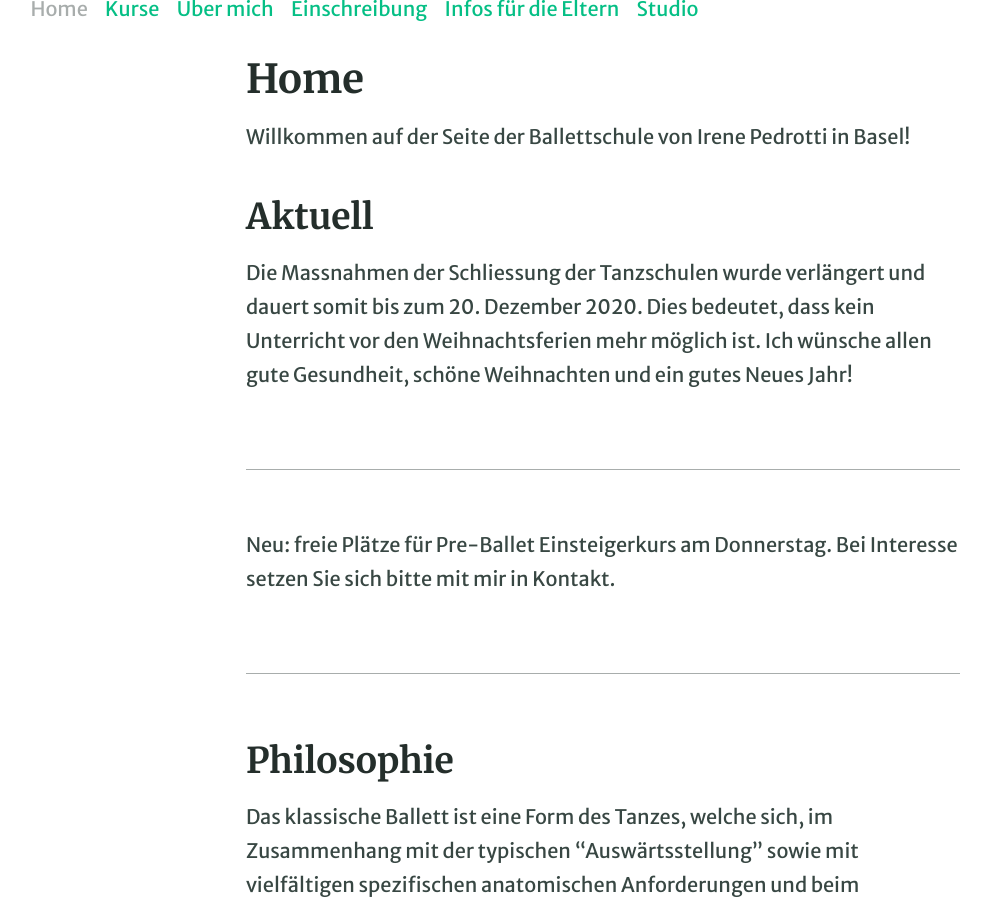
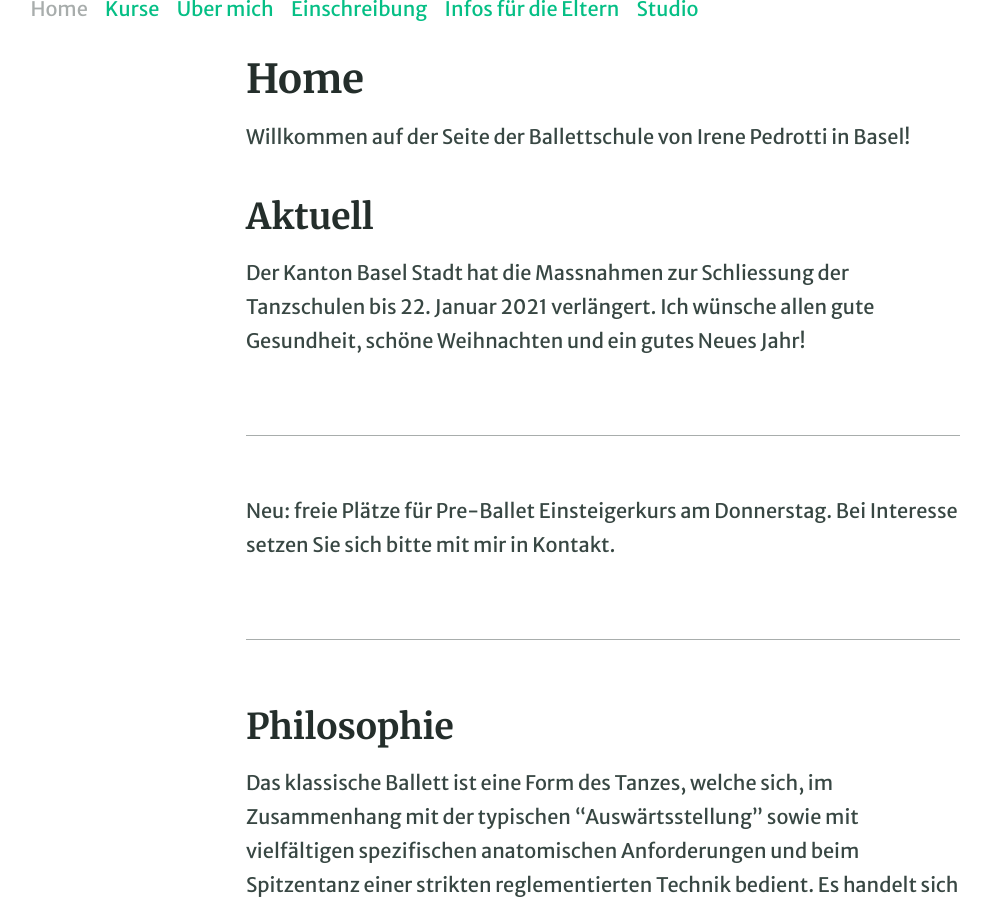
Before and after one commit to irenepedrotti/irenepedrotti.github.io, a Jekyll site: the page built from pages/index.md, in a window 1280 px wide and 900 px high, scrolled down 340 px. Shown: the whole window, without its empty margins (37-1028 px from the left). Built offline with Jekyll 4.4.1, drawn with Linux system fonts in a browser that asks for light colours.

Commit message:
Kanton BS Stadt Massnahmen verlängert- 22.1.21

```diff
--- a/pages/index.md
+++ b/pages/index.md
@@ -7,7 +7,7 @@ permalink: /
 Willkommen auf der Seite der Ballettschule von Irene Pedrotti in Basel!
 
 ## Aktuell
-Die Massnahmen der Schliessung der Tanzschulen wurde verlängert und dauert somit bis zum 20. Dezember 2020. Dies bedeutet, dass kein Unterricht vor den Weihnachtsferien mehr möglich ist.
+Der Kanton Basel Stadt hat die Massnahmen zur Schliessung der Tanzschulen bis 22. Januar 2021 verlängert.
 Ich wünsche allen gute Gesundheit, schöne Weihnachten und ein gutes Neues Jahr!
 
 ---
```
